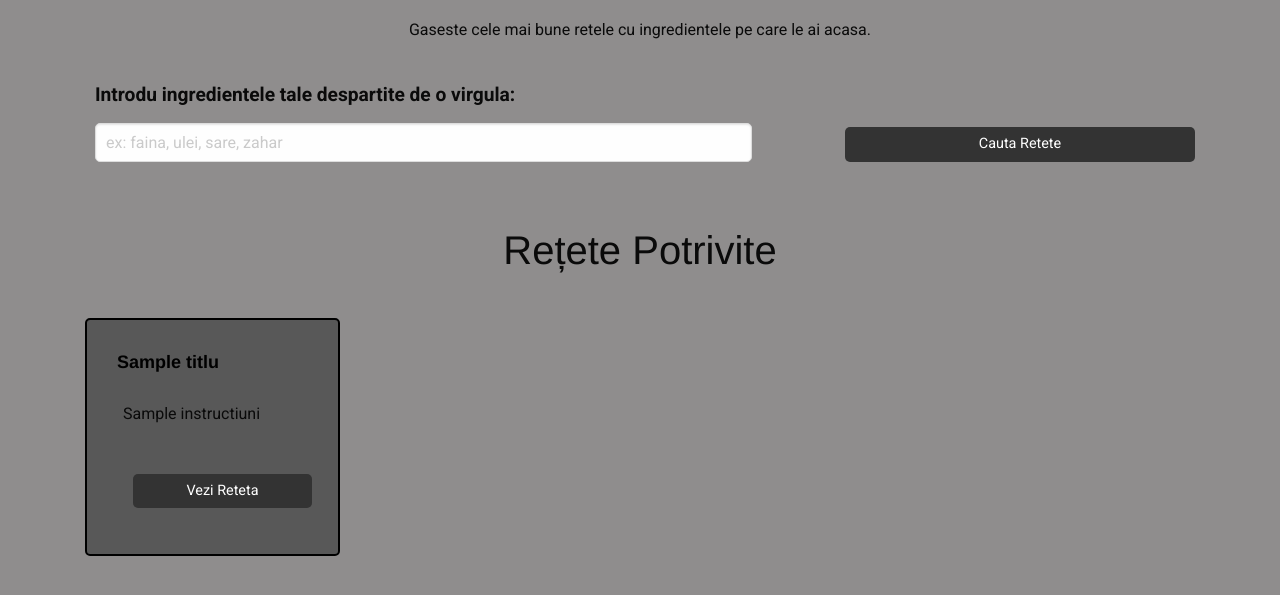
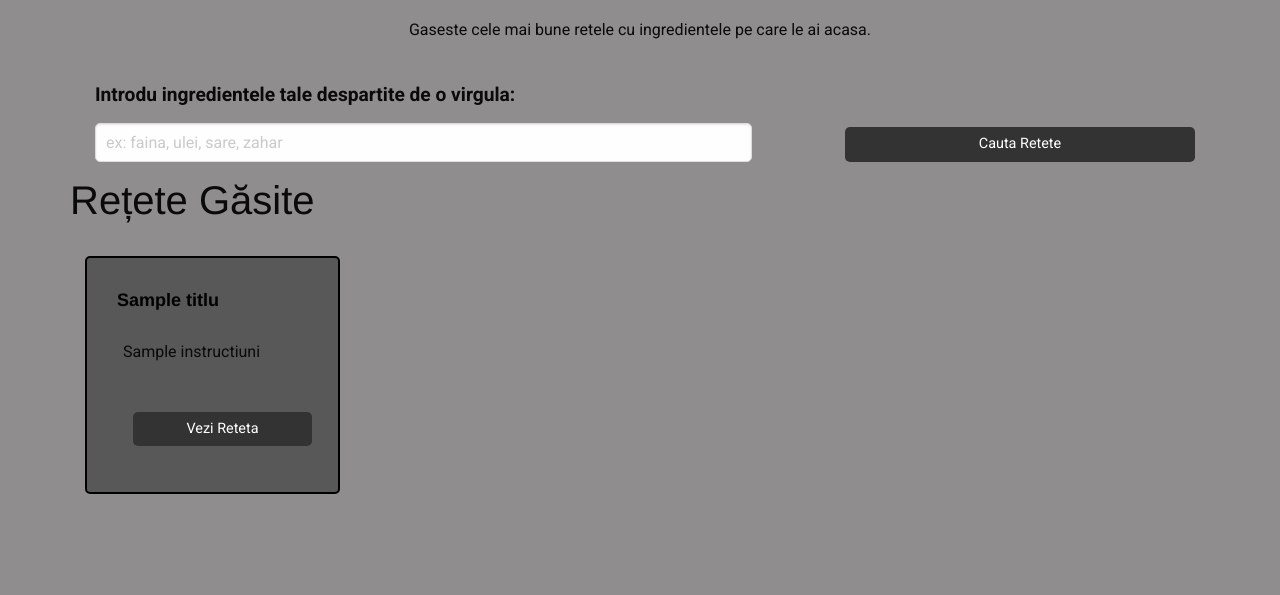
Before and after one commit to antalkrisztian10/Recipe_Finder-Collage-Project, a Flask app: template templates/index.html in a window 1280 px wide. Shown: the part 165-760 px from the top of the page. Run offline with Flask 3, Linux system fonts and the light colour scheme; tables that the repository leaves empty hold one stand-in row (values such as "Sample post"); the template is opened without the code that fills it: values that come from a table or form of the project are taken from there, most other values are stand-ins (such as "Sample title", 1, 10 or a date in 2020); some libraries are stand-ins or nearby versions.

Commit message:
The Final final version

```diff
--- a/app.py
+++ b/app.py
@@ -15,15 +15,16 @@ app.config['SQLALCHEMY_TRACK_MODIFICATIONS'] = False
 db = SQLAlchemy(app)
 
 # Importam tabelele din baza de date definite in fisierul models.py
-from models import Retete, Ingrediente, IngredienteRetete, Recenzii
+from models import Retete, Recenzii
 
 
 # Am definit ruta de baza cu care porneste aplicatia
 @app.route('/', methods=['GET', 'POST'])
 def index():
     # Selectăm primele 4 rețete pentru recomandări
-    recommended_recipes = Retete.query.limit(4).all()
-    retete_potrivite = None
+    retete_recomandate = Retete.query.limit(4).all()
+    retete_potrivite = []
+    mesaj_fara_retete = None
 
     # Metoda 'POST' preia datele din formular, separate printr-o virgula cu functia 'split' +
     # le face mici cu 'lower' si le elimina spatiile albe cu functia 'strip'
@@ -31,15 +32,31 @@ def index():
         ingrediente_input = request.form.get('ingredients').split(',')
         ingrediente_input = [i.strip().lower() for i in ingrediente_input]
 
-        # Cautam toate retele cu ingredientele specificate de utilizator
-        subinterogare = db.session.query(IngredienteRetete.reteta_id).join(Ingrediente).filter(
-        Ingrediente.nume.in_(ingrediente_input)).group_by(IngredienteRetete.reteta_id).having(db.func.count(IngredienteRetete.ingredient_id) == len(ingrediente_input)).subquery()
+        # Căutăm toate rețetele și ingredientele lor
+        toate_retetele = Retete.query.all()
 
-        # Dupa cautare selecteaza toate retele care se potrivesc pe baza critetiilor puse de utilizator
-        retete_potrivite = db.session.query(Retete).filter(Retete.id.in_(subinterogare)).all()
+        # Verificam fiecare reteta din toate_retetele
+        for reteta in toate_retetele:
+            # Cream un set pentru a stoca numele ingredientelor
+            ingrediente_reteta = set()
+
+            # Parcurgem prin fiecare ingredient asociat cu rețeta curentă
+            for ingrediente in reteta.ingrediente:
+                # Adăugăm numele ingredientului în setul ingrediente_reteta
+                ingrediente_reteta.add(ingrediente.ingredient.nume)
+
+            # Aici verificam daca toate ingredientele retetei se gasesc in lista de ingrediente specificata de user.
+            if ingrediente_reteta.issubset(ingrediente_input):
+                # Daca toate ingredientele sunt in lista ingredientelor, bagam reteta la rețete potrivite
+                retete_potrivite.append(reteta)
+
+        # Daca lista de retete este goala inseamna ca avem nici-o reteta care poate fi facuta cu ingredientele introduse
+        if not retete_potrivite:
+            mesaj_fara_retete = "Nu ai suficiente ingrediente pentru a compune o reteta"
 
     # Afisam pe pagina principala (index.html) cu retetele gasite si retetele recomandate
-    return render_template('index.html', recipes=retete_potrivite, recommended_recipes=recommended_recipes)
+    return render_template('index.html', recipes=retete_potrivite, recommended_recipes=retete_recomandate,
+                           no_recipes_message=mesaj_fara_retete)
 
 
 # Am definit metoda 'recipes' care afiseaza toate retetele
@@ -47,11 +64,11 @@ def index():
 def recipes():
     # Preia parametru din url
     cautare = request.args.get('search', '')
-    # Filtrăm rețetele care conțin cuvantul introdus de utilizator in titlu cu functia ilike
+    # Filtram rețetele care conțin cuvantul introdus de utilizator in titlu cu functia like
     if cautare:
         retete = Retete.query.filter(Retete.titlu.ilike(f'%{cautare}%')).all()
     else:
-        # Daca nu s-a gasit cuvantul respectiv afisam toate retele existente
+        # Daca bara este goala afisam toate retele existente
         retete = Retete.query.all()
 
     # Afisam retele, fie ele filtrate, fie toate retele.
--- a/models.py
+++ b/models.py
@@ -17,6 +17,7 @@ class Ingrediente(db.Model):
     nume = db.Column(db.String(255), nullable=False)
     retete = db.relationship('IngredienteRetete', back_populates='ingredient')
 
+
 class IngredienteRetete(db.Model):
     __tablename__ = 'ingrediente_retete'
     reteta_id = db.Column(db.Integer, db.ForeignKey('retete.id'), primary_key=True)
@@ -24,6 +25,7 @@ class IngredienteRetete(db.Model):
     cantitate = db.Column(db.String(255))
     reteta = db.relationship('Retete', back_populates='ingrediente')
     ingredient = db.relationship('Ingrediente', back_populates='retete')
+
 
 class Recenzii(db.Model):
     __tablename__ = 'recenzii'
--- a/templates/index.html
+++ b/templates/index.html
@@ -69,6 +69,12 @@
             flex-direction: column;
             justify-content: space-between;
         }
+        .no-recipes-message {
+            text-align: center;
+            color: red;
+            font-size: 1.2em;
+            margin-top: 20px;
+        }
     </style>
 </head>
 <body>
@@ -105,31 +111,18 @@
                     </div>
                 </div>
             </form>
-            <!-- Rețete recomandate sau potrivite -->
+            <!-- Mesajul când nu sunt suficiente ingrediente -->
+            {% if no_recipes_message %}
+            <div class="no-recipes-message">
+                {{ no_recipes_message }}
+            </div>
+            {% endif %}
+            <!-- Rețete recomandate -->
+            {% if not recipes %}
             <div class="featured-recipes">
-                {% if recipes %}
-                    <h2>Rețete Potrivite</h2>
-                    <div class="grid-x grid-padding-x small-up-1 medium-up-2 large-up-4">
-                        {% for recipe in recipes %}
-                            <div class="cell">
-                                <div class="card recipe">
-                                    <div class="card-divider">
-                                        <h4 class="recipe-title">{{ recipe.titlu }}</h4>
-                                    </div>
-                                    {% if recipe.imagine %}
-                                    <img src="{{ url_for('static', filename=recipe.imagine) }}" alt="Imagine rețetă">
-                                    {% endif %}
-                                    <div class="card-section">
-                                        <p>{{ recipe.instructiuni | truncate(150) }}</p>
-                                        <a href="{{ url_for('recipe_detail', recipe_id=recipe.id) }}" class="button expanded">Vezi Reteta</a>
-                                    </div>
-                                </div>
-                            </div>
-                        {% endfor %}
-                    </div>
-                {% else %}
-                    <h2>Rețete Recomandate</h2>
-                    <div class="grid-x grid-padding-x small-up-1 medium-up-2 large-up-4">
+                <h2>Rețete Recomandate</h2>
+                <div class="grid-x grid-padding-x small-up-1 medium-up-2 large-up-4">
+                    {% if recommended_recipes %}
                         {% for recipe in recommended_recipes %}
                             <div class="cell">
                                 <div class="card recipe">
@@ -146,9 +139,34 @@
                                 </div>
                             </div>
                         {% endfor %}
-                    </div>
-                {% endif %}
+                    {% endif %}
+                </div>
             </div>
+            {% endif %}
+            <!-- Rețete găsite -->
+            {% if recipes %}
+            <div class="found-recipes">
+                <h2>Rețete Găsite</h2>
+                <div class="grid-x grid-padding-x small-up-1 medium-up-2 large-up-4">
+                    {% for recipe in recipes %}
+                        <div class="cell">
+                            <div class="card recipe">
+                                <div class="card-divider">
+                                    <h4 class="recipe-title">{{ recipe.titlu }}</h4>
+                                </div>
+                                {% if recipe.imagine %}
+                                <img src="{{ url_for('static', filename=recipe.imagine) }}" alt="Imagine rețetă">
+                                {% endif %}
+                                <div class="card-section">
+                                    <p>{{ recipe.instructiuni | truncate(150) }}</p>
+                                    <a href="{{ url_for('recipe_detail', recipe_id=recipe.id) }}" class="button expanded">Vezi Reteta</a>
+                                </div>
+                            </div>
+                        </div>
+                    {% endfor %}
+                </div>
+            </div>
+            {% endif %}
         </div>
     </main>
 </div>
--- a/templates/retete.html
+++ b/templates/retete.html
@@ -93,7 +93,7 @@
                     {% endfor %}
                 {% else %}
                     <div class="cell">
-                        <p>No recipes found.</p>
+                        <p>Nu s-a gasit reteta.</p>
                     </div>
                 {% endif %}
             </div>
```
